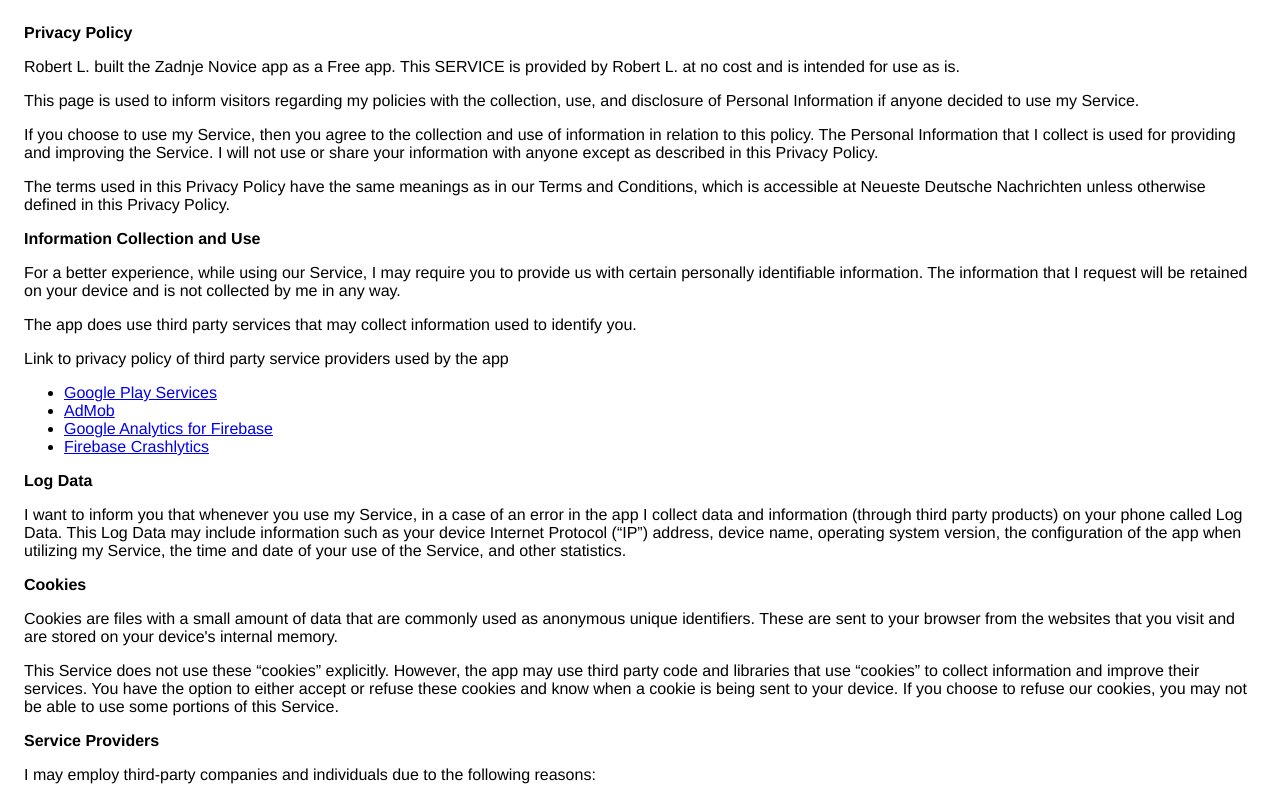
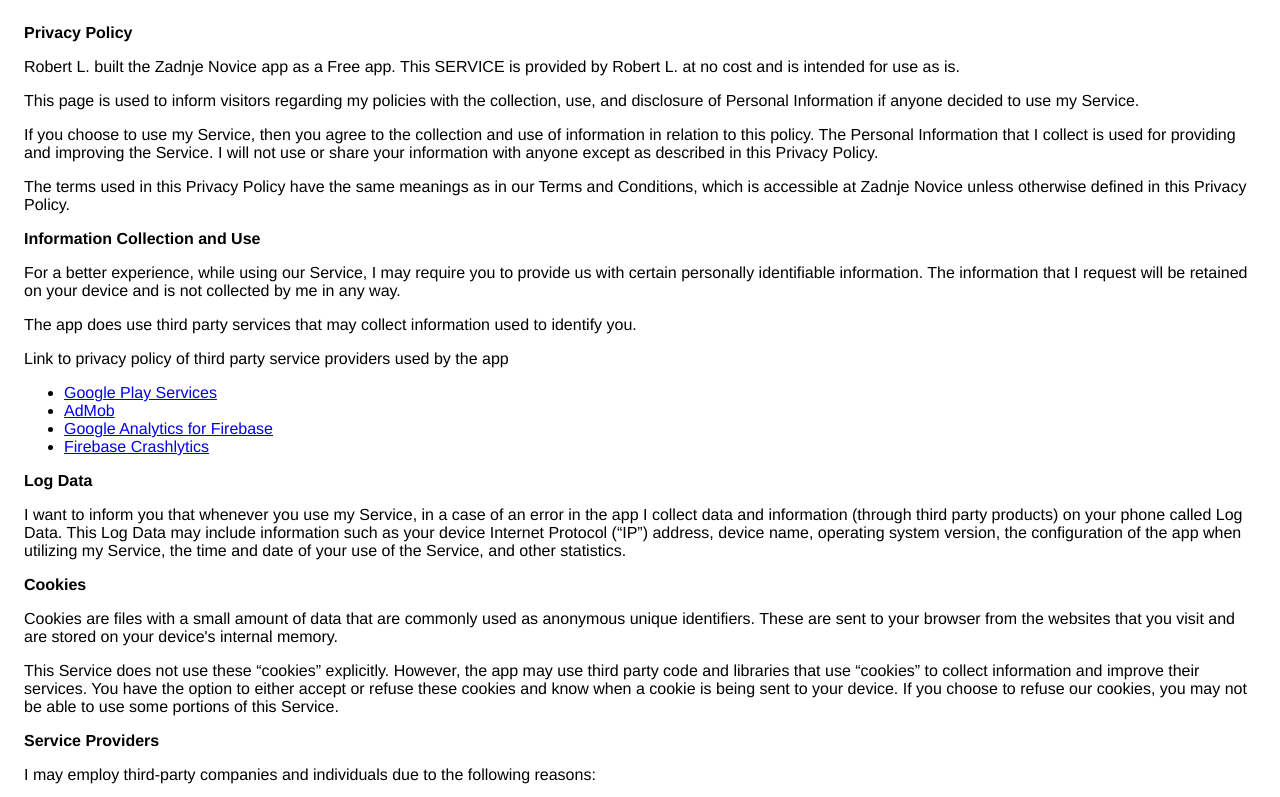
Before and after one commit to rolevi/rolevi.github.io, a plain HTML site: page zn_privacy.html in a window 1280 px wide. Shown: the top 797 px of the page. Drawn offline with Linux system fonts and the light colour scheme.

Commit message:
Update zn_privacy.html

```diff
--- a/zn_privacy.html
+++ b/zn_privacy.html
@@ -25,7 +25,7 @@
                 </p> <p>
                   The terms used in this Privacy Policy have the same meanings
                   as in our Terms and Conditions, which is accessible at
-                  Neueste Deutsche Nachrichten unless otherwise defined in this Privacy Policy.
+                  Zadnje Novice unless otherwise defined in this Privacy Policy.
                 </p> <p><strong>Information Collection and Use</strong></p> <p>
                   For a better experience, while using our Service, I
                   may require you to provide us with certain personally
```
